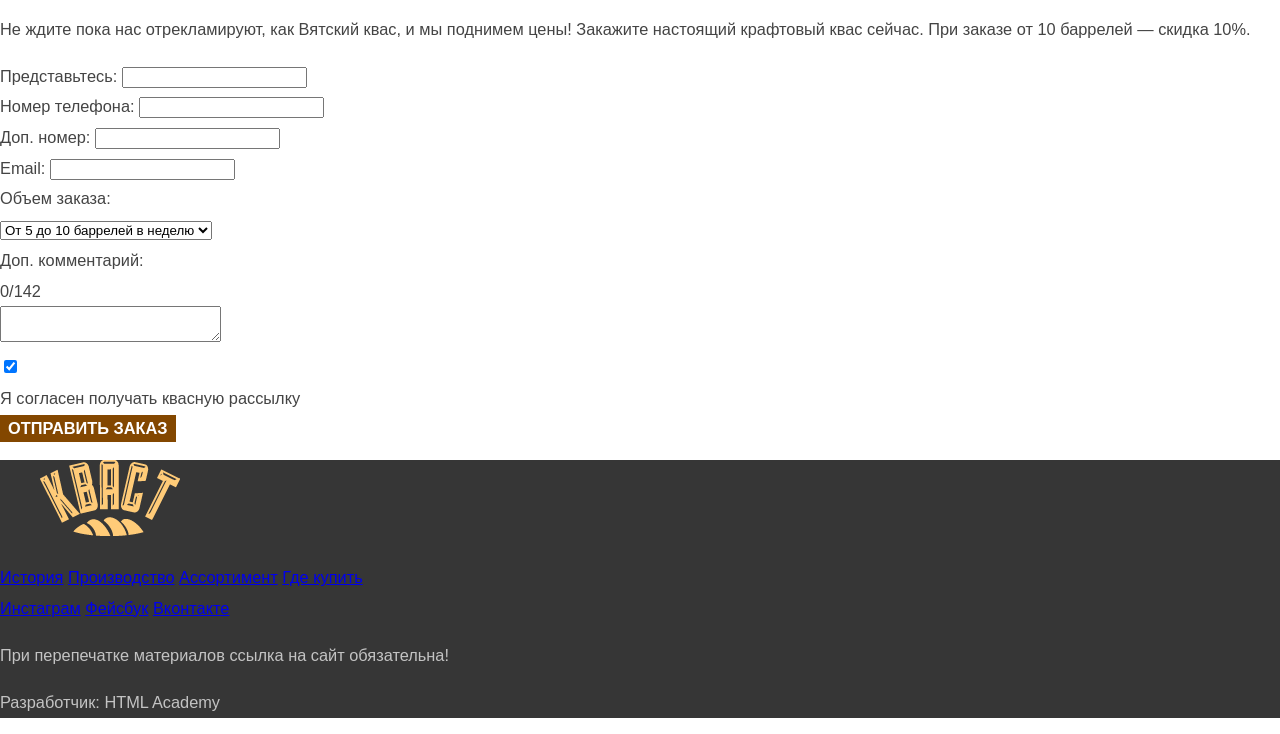
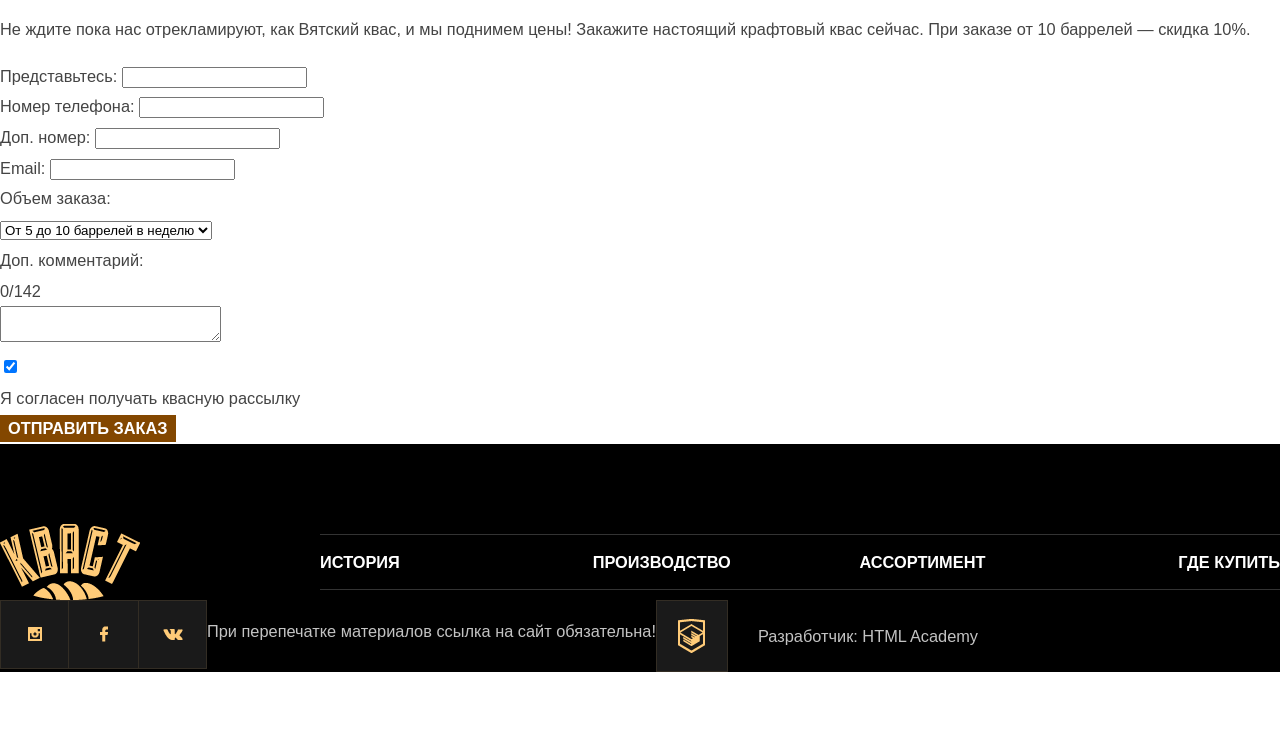
Before and after one commit to bogdangill/testwebsite, a plain HTML site: page index.html in a window 1280 px wide. Shown: the part 2643-3377 px from the top of the page. After the commit the page ends 3315 px from the top, so only its background shows below. Drawn offline with Linux system fonts and the light colour scheme.

Commit message:
footer demo (testing grid on soc btns)

```diff
--- a/css/RWD.css
+++ b/css/RWD.css
@@ -44,6 +44,12 @@ body {
     background-size: cover;
 }
 
+.footer {
+  margin: 0;
+  line-height: auto;
+  padding-top: calc(1vh * 10);
+}
+
 .promo {
     /* height: 140px; */
     margin: 0;
@@ -59,31 +65,29 @@ body {
     color: #ffffff;
 }
 
-.header,
-.footer {
+.header {
     color: #c3c3c3;
     background-color: #363636;
 }
 
-.header-top {
-    display: flex;
-    flex-wrap: wrap;
-    justify-content: space-between;
+.footer {
+    background-color: #000;
+    color: #c3c3c3;
 }
 
 @media (max-width: 1000px) {
 
-    .header > .containerNarrow {
+    .header > .containerNarrow, .footer {
         display: flex;
         /* flex-direction: column; */
         justify-content: space-between;
         align-items: center;
     }
 
-    .header-top {
+    .header-top, .footer-top {
         align-self: flex-start;
         flex-direction: column;
-        align-items: center;
+        align-items: stretch;
     }
 
     /* .promo {margin-top: calc(1vh * 9.34);}  */
@@ -91,28 +95,34 @@ body {
 }
 
 @media (max-width: 481px) {
-    .header > .containerNarrow {
+    .header > .containerNarrow, .footer {
         flex-direction: column;
         align-items: center;
     }
 
-    .header-top {
+    .header-top, .footer-top {
         align-self: center;
     }
 
     .promo {margin-top: auto;}
 
     .wrapper-min .titleMin {margin-top: 5%;}
+
+    .footer-bottom {
+      flex-direction: column;
+      justify-content: space-between;
+      align-items: center;
+    }
 }
 
-.header-logo {
+.header-logo, .footer-logo {
     width: 140px;
     height: 76px;
     margin: 0;
     padding: 0;
 }
 
-.headerMenu {
+.headerMenu, .footerMenu {
     display: flex;
     flex-direction: column;
     align-items: stretch;
@@ -123,7 +133,7 @@ body {
     margin-bottom: 10px;
 }
 
-.headerMenu a {
+.headerMenu a, .footerMenu a {
     text-transform: uppercase;
     line-height: auto;
     font-weight: bold;
@@ -141,22 +151,25 @@ body {
     border-bottom: 1px solid rgba(255, 255, 255, 0.2);
 }
 
-.headerMenu a:hover {
+.headerMenu a:hover,
+.footerMenu a:hover {
     color: #ffcb78;
     border-bottom-color: #ffffff;
 }
 
-.headerMenu a:active {
+.headerMenu a:active
+.footerMenu a:active {
     color: rgba(255,203,120,0.3);
     border-bottom-color: #ffffff;
 }
 
 @media (max-width: 1000px) {
-    .headerMenu a:not(:first-of-type) {
+    .headerMenu a:not(:first-of-type),
+    .footerMenu a:not(:first-of-type) {
         border-top: none;
     }
 
-    .headerMenu a { padding: 3.33%; }
+    .headerMenu a, .footerMenu a { padding: 3.33%; }
 }
 
 .visually-hidden:not(:focus):not(:active) {
@@ -228,9 +241,15 @@ body {
 
 @media (min-width: 1000px) {
     .header {min-height: 490px;}
-    .headerMenu {flex-direction: row; flex-wrap: wrap; width: 75%;}
-    .headerMenu a:first-of-type {justify-content: flex-start;}
-    .headerMenu a:last-of-type {justify-content: flex-end;}
+    .header-top,
+    .footer-top {
+        display: flex;
+        flex-wrap: wrap;
+        justify-content: space-between;
+    }
+    .headerMenu, .footerMenu {flex-direction: row; flex-wrap: wrap; width: 75%;}
+    .headerMenu a:first-of-type, .footerMenu a:first-of-type {justify-content: flex-start;}
+    .headerMenu a:last-of-type, .footerMenu a:last-of-type {justify-content: flex-end;}
     /* .advantagesItem {min-height: 410px;} */
 }
 
@@ -489,3 +508,65 @@ body {
 
 .wrapper-min .btn-read {order: 1;}
 .wrapper-min .titleMin {order: 2;}
+
+.footer-bottom {
+  display: flex;
+}
+
+
+.social {
+  display: grid;
+  grid-template-rows: 69px;
+  grid-template-columns: 69px 69px 69px;
+  /* background: red; */
+  /* width: 215px; */
+}
+
+.social-btn {
+  background-color: rgba(255, 255, 255, 0.1);
+  border: 1px solid #332d24;
+}
+
+.social-btn:nth-of-type(2) {
+  border-left: none;
+  border-right: none;
+}
+
+.social-btn-in {
+  grid-column: 1 / 2;
+  background-image: url("../img/icon-insta.png");
+  background-position: center;
+  background-repeat: no-repeat;
+}
+
+.social-btn-fb {
+  grid-column: 2 / 3;
+  background-image: url("../img/icon-fb.png");
+  background-position: center;
+  background-repeat: no-repeat;
+}
+
+.social-btn-vk {
+  grid-column: 3 / 4;
+  background-image: url("../img/icon-vk.png");
+  background-position: center;
+  background-repeat: no-repeat;
+}
+
+.social-btn-html {
+  display: inline-block;
+  width: 70px;
+  height: 70px;
+  background-image: url("../img/htmlacademy.png");
+  background-position: center;
+  background-repeat: no-repeat;
+}
+
+.footer-dev {
+  display: flex;
+  align-items: center;
+}
+
+.footer-dev p {
+  margin-left: 30px;
+}
--- a/index.html
+++ b/index.html
@@ -262,7 +262,7 @@
         <figure class="footer-logo">
           <img src="img/logo.png" width="140" height="76">
         </figure>
-        <nav>
+        <nav class="footerMenu">
           <a href="#his">История</a>
           <a href="#Cra">Производство</a>
           <a href="#Ass">Ассортимент</a>
@@ -271,9 +271,9 @@
       </div>
       <div class="footer-bottom">
         <section class="social">
-          <a class="social-btn social-btn-in" href="https://www.instagram.com/" target="_blank"><span>Инстаграм</span></a>
-          <a class="social-btn social-btn-fb" href="https://www.facebook.com/" target="_blank"><span>Фейсбук</span></a>
-          <a class="social-btn social-btn-vk" href="https://www.vk.com/" target="_blank"><span>Вконтакте</span></a>
+          <a class="social-btn social-btn-in" href="https://www.instagram.com/" target="_blank"><span class="visually-hidden">Инстаграм</span></a>
+          <a class="social-btn social-btn-fb" href="https://www.facebook.com/" target="_blank"><span class="visually-hidden">Фейсбук</span></a>
+          <a class="social-btn social-btn-vk" href="https://www.vk.com/" target="_blank"><span class="visually-hidden">Вконтакте</span></a>
         </section>
         <section class="footer-copyright">
           <p>При перепечатке материалов ссылка на сайт обязательна!</p>
```
